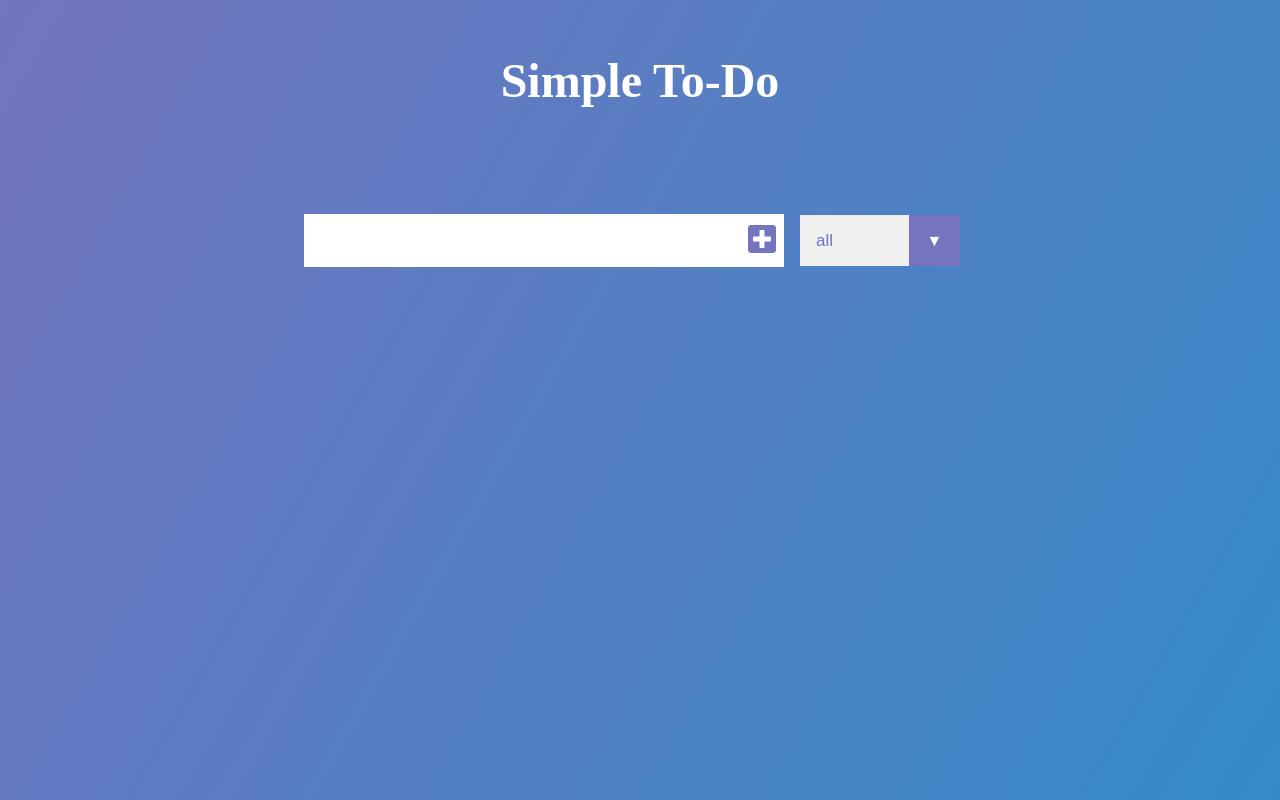
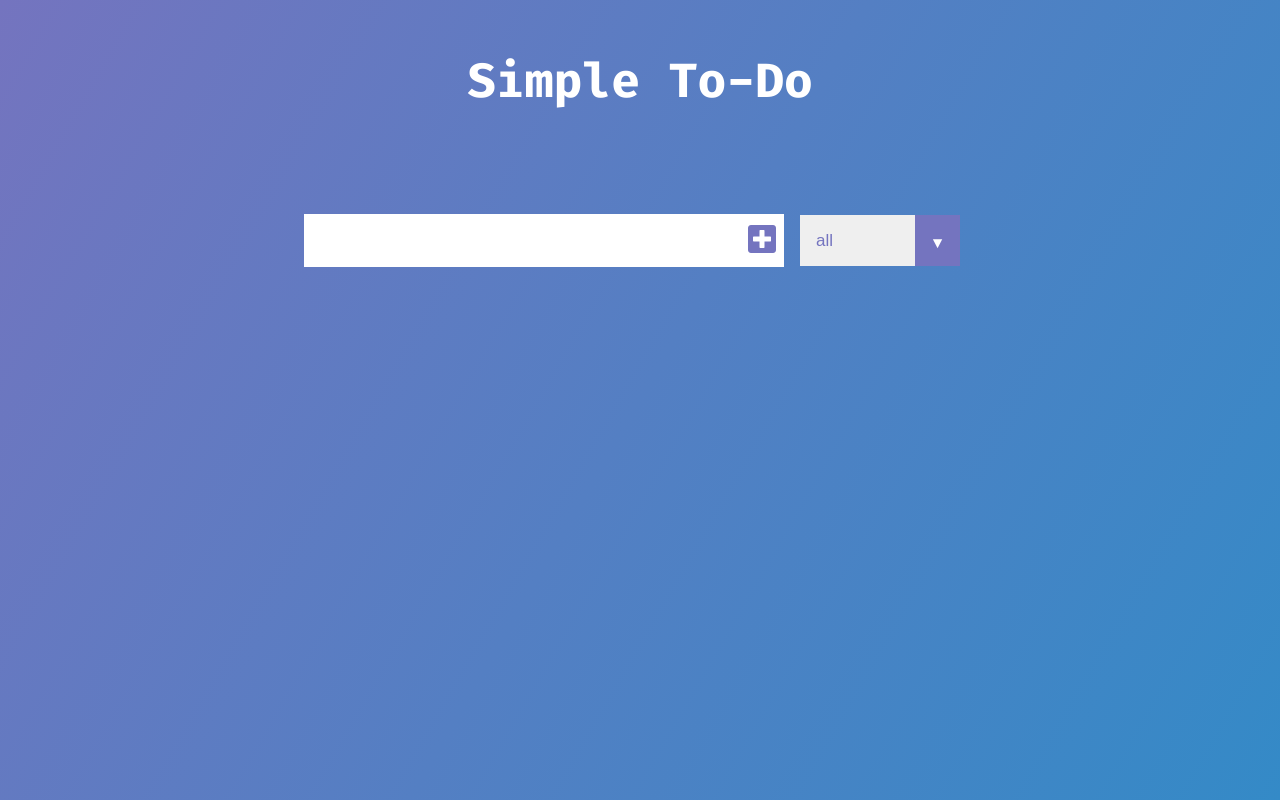
Before and after one commit to carlosaguado04/Simple-Todo-List, a plain HTML site: page index.html in a window 1280 px wide. Drawn offline with nearby package versions, Linux system fonts and the light colour scheme; files that its build step writes are made by us from their sources.

Commit message:
updated fonts

```diff
--- a/index.html
+++ b/index.html
@@ -10,6 +10,10 @@
       href="https://cdnjs.cloudflare.com/ajax/libs/font-awesome/5.13.1/css/all.min.css"
       integrity="sha256-2XFplPlrFClt0bIdPgpz8H7ojnk10H69xRqd9+uTShA="
       crossorigin="anonymous"
+    />
+    <link
+      href="https://fonts.googleapis.com/css2?family=Fira+Code:wght@400;700&display=swap"
+      rel="stylesheet"
     />
     <title>Simple To-Do</title>
   </head>
--- a/style.scss
+++ b/style.scss
@@ -7,7 +7,7 @@
 body {
   background-image: linear-gradient(120deg, #7474bf, #348ac7);
   color: white;
-  font-family: "Montserrat";
+  font-family: "Fira Code", monospace;
   min-height: 100vh;
 
   header {
```
